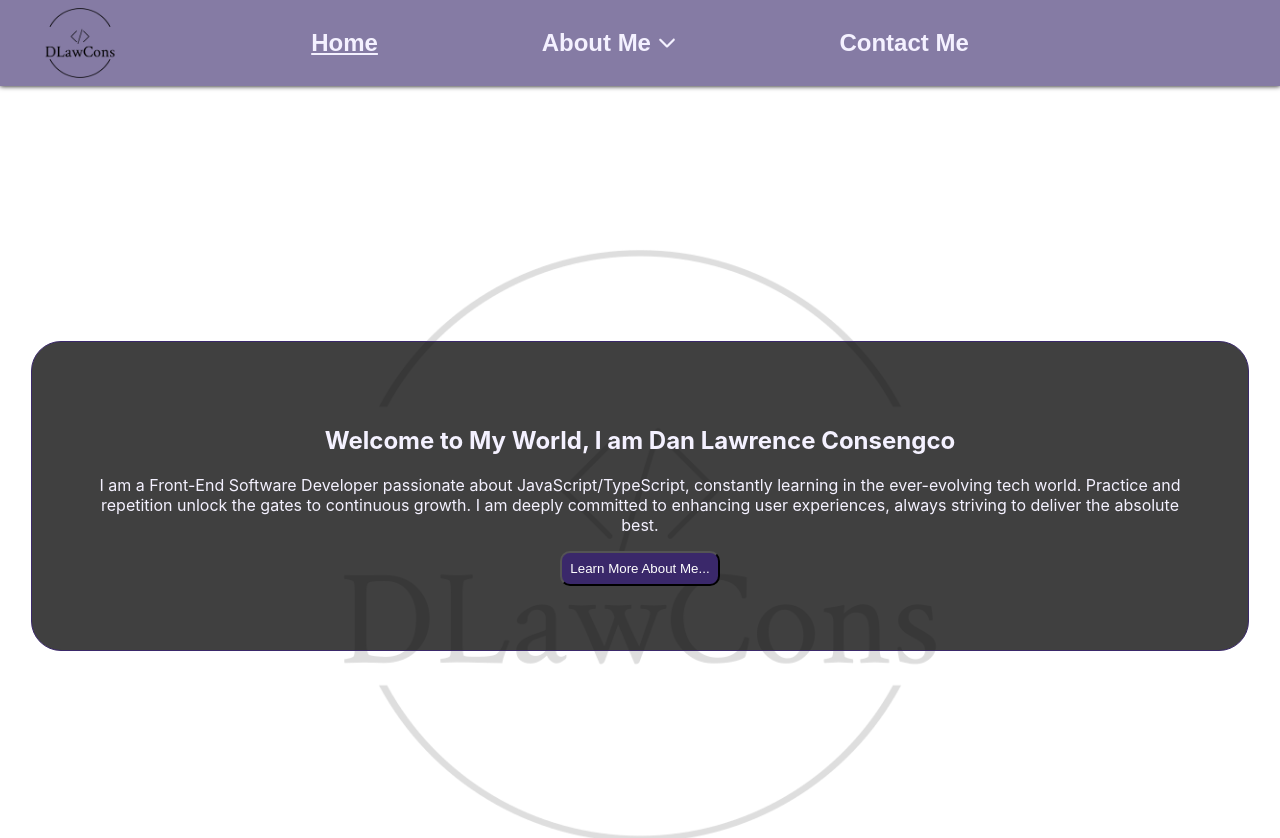
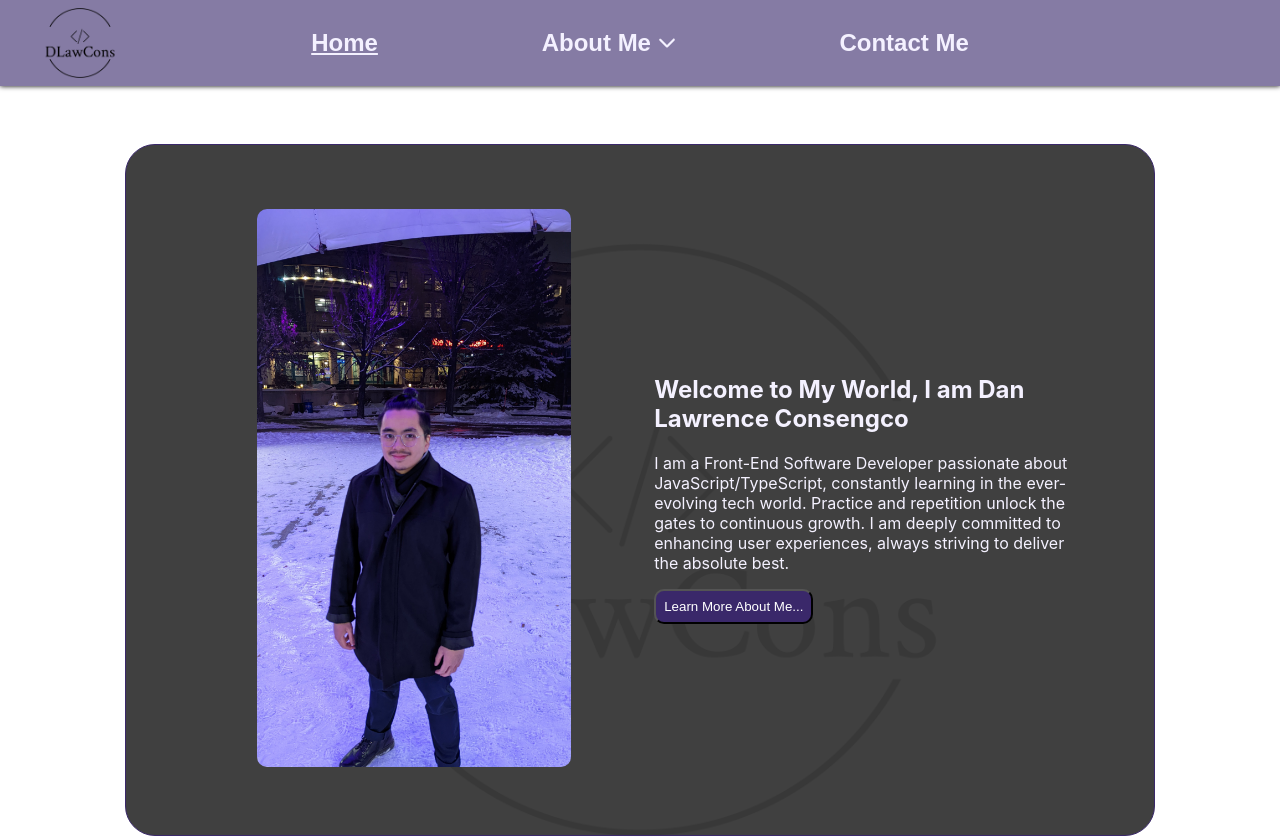
Before and after one commit to DanDaMan23/dan-personal-blog, a React (Create React App) app: page / in a window 1280 px wide. Shown: the top 838 px of the page. Built offline with nearby package versions, Linux system fonts and the light colour scheme.

Commit message:
Added photoin my homepage

```diff
--- a/src/features/home-page/home-page.scss
+++ b/src/features/home-page/home-page.scss
@@ -1,25 +1,46 @@
 @use "../../style-utils/colors.scss" as *;
+@use "../../style-utils/media-queries.scss" as *;
 
 .home-page {
   display: flex;
   justify-content: center;
   align-items: center;
 
-  height: 100vh;
-  // background: url("../../photos/St\ Joseph\ Orathory.jpg") center/cover;
+  min-height: 90vh;
 
-  div {
+  .content-container {
     text-align: center;
     padding: 4rem;
-    margin: 1rem;
+    margin: 3rem 1rem;
     background: rgba(0, 0, 0, 0.75);
     border: 1px $primary-color solid;
     border-radius: 30px;
-    max-width: 85vw;
+    max-width: 900px;
 
     p,
     h2 {
       color: $light-text-color;
     }
+
+    img {
+      width: 40%;
+      border-radius: 10px;
+    }
+  }
+
+  @include desktop-view {
+    .content-container {
+      display: flex;
+      align-items: center;
+      text-align: unset;
+
+      .image-container {
+        text-align: center;
+        margin-right: 1rem;
+        img {
+          width: 70%;
+        }
+      }
+    }
   }
 }
--- a/src/features/home-page/home-page.tsx
+++ b/src/features/home-page/home-page.tsx
@@ -1,4 +1,5 @@
 import { useNavigate } from "react-router"
+import mainPicture from "../../photos/MainBlogPicture.jpg"
 import "./home-page.scss"
 
 export default function HomePage() {
@@ -6,14 +7,18 @@ export default function HomePage() {
 
   return (
     <main className='home-page'>
+      <div className='content-container'>
+        <div className="image-container">
+          <img src={mainPicture} alt='DLawCons' />
+        </div>
         <div>
           <h2>Welcome to My World, I am Dan Lawrence Consengco</h2>
           <p>
             I am a Front-End Software Developer passionate about
             JavaScript/TypeScript, constantly learning in the ever-evolving tech
-          world. Practice and repetition unlock the gates to continuous growth.
-          I am deeply committed to enhancing user experiences, always striving
-          to deliver the absolute best.
+            world. Practice and repetition unlock the gates to continuous
+            growth. I am deeply committed to enhancing user experiences, always
+            striving to deliver the absolute best.
           </p>
           <button
             type='button'
@@ -23,6 +28,7 @@ export default function HomePage() {
             Learn More About Me...
           </button>
         </div>
+      </div>
     </main>
   )
 }
```
Also changed, not shown: src/photos/MainBlogPicture.jpg (added). Lines whose indentation alone changed are shown as unchanged.
